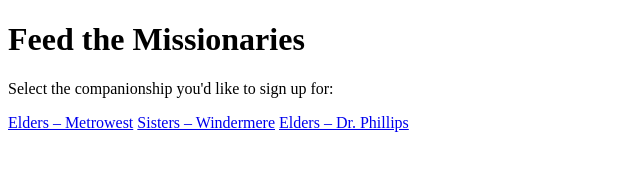
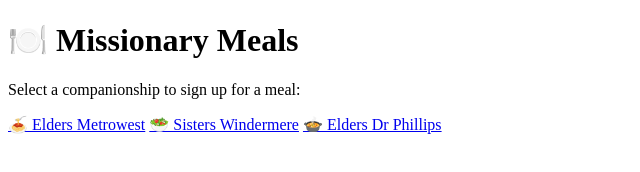
Before and after one commit to thaism2f/missionary-meals, a plain HTML site: page index.html in a window 1280 px wide. Shown: the whole page, without its empty margins (0-640 px from the left). Drawn offline with Linux system fonts and the light colour scheme.

Commit message:
Add files via upload

```diff
--- a/index.html
+++ b/index.html
@@ -1,20 +1,17 @@
 <!DOCTYPE html>
 <html lang="en">
 <head>
-  <meta charset="UTF-8" />
-  <meta name="viewport" content="width=device-width, initial-scale=1.0"/>
+  <meta charset="UTF-8">
   <title>Missionary Meals</title>
-  <link rel="stylesheet" href="style.css" />
+  <link rel="stylesheet" href="style.css">
 </head>
 <body>
-  <div class="container">
-    <h1>Feed the Missionaries</h1>
-    <p>Select the companionship you'd like to sign up for:</p>
-    <div class="button-group">
-      <a href="elders-metrowest.html" class="btn">Elders – Metrowest</a>
-      <a href="sisters-windermere.html" class="btn">Sisters – Windermere</a>
-      <a href="elders-drphillips.html" class="btn">Elders – Dr. Phillips</a>
-    </div>
+  <h1>🍽️ Missionary Meals</h1>
+  <p>Select a companionship to sign up for a meal:</p>
+  <div class="buttons">
+    <a href="elders-metrowest.html" class="button">🍝 Elders Metrowest</a>
+    <a href="sisters-windermere.html" class="button">🥗 Sisters Windermere</a>
+    <a href="elders-drphillips.html" class="button">🍲 Elders Dr Phillips</a>
   </div>
 </body>
 </html>
```
